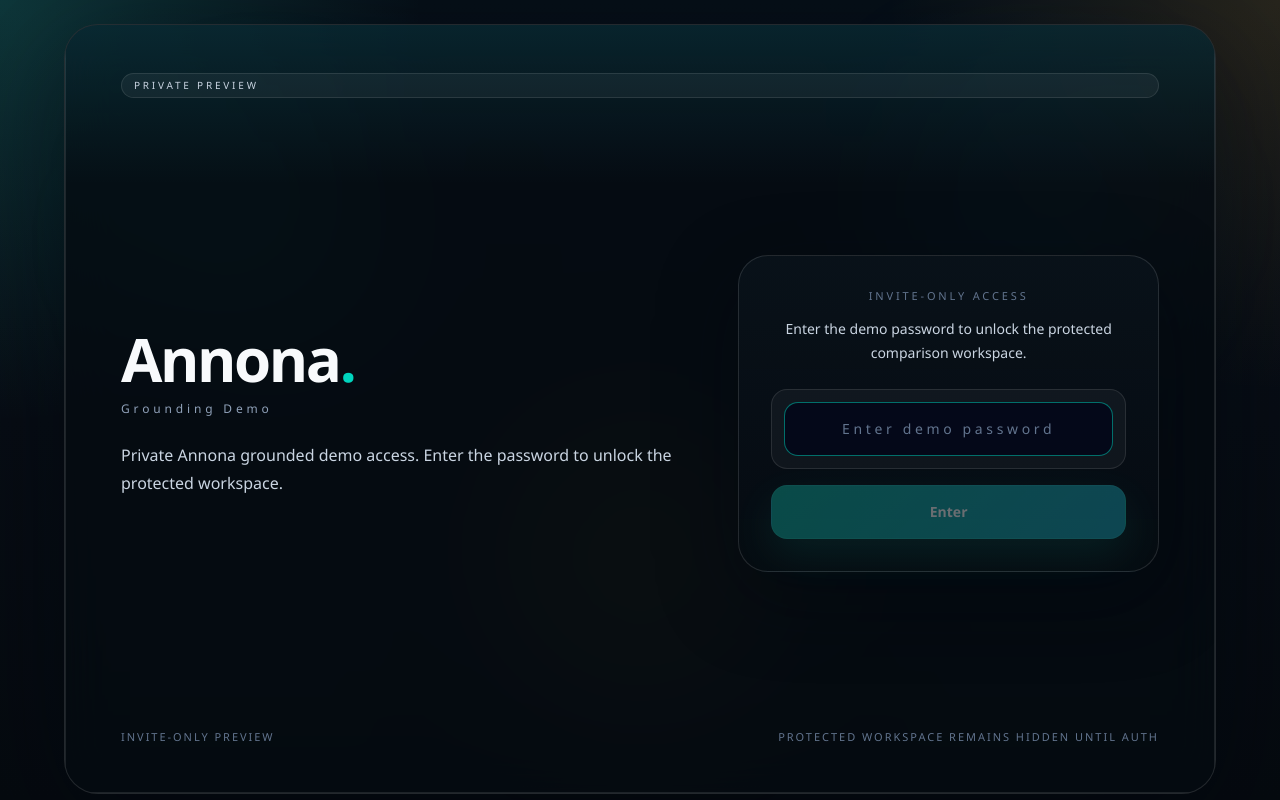
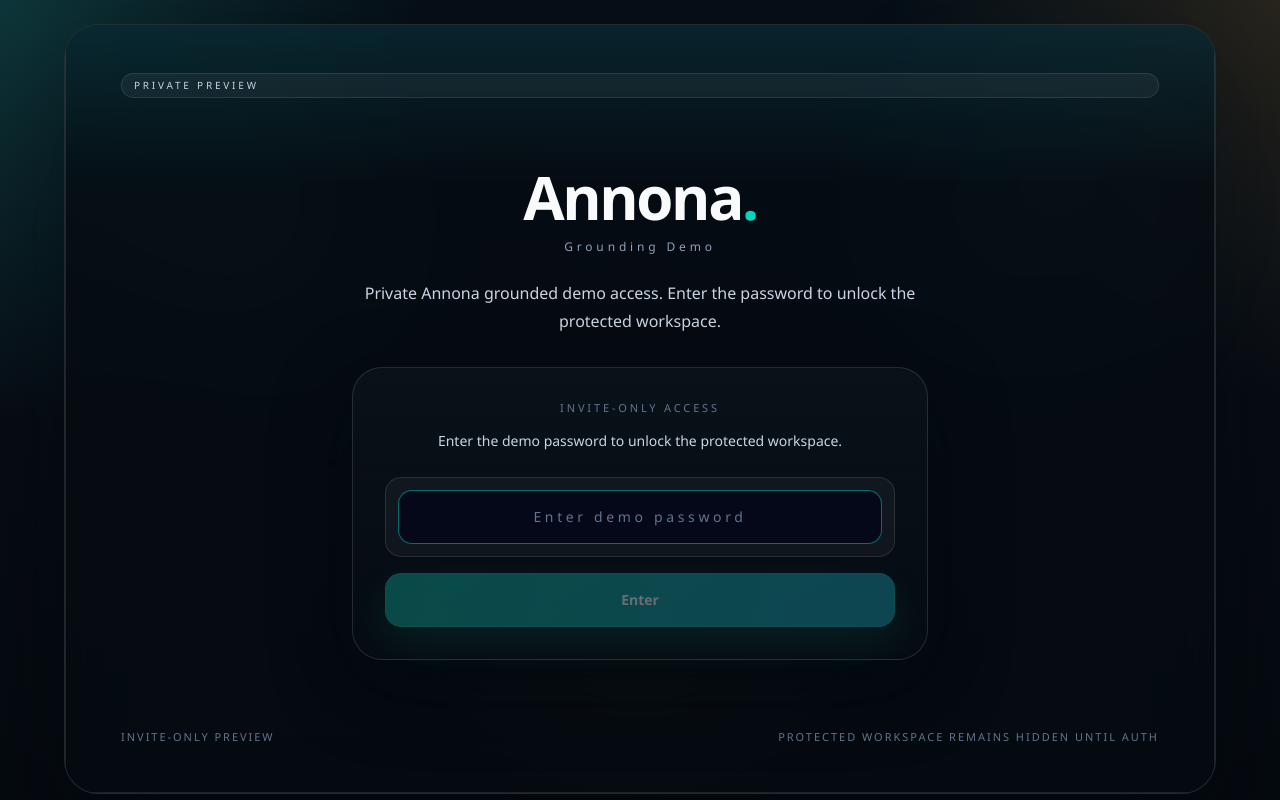
Before and after one commit to Supplie-AI/supplie-demo, a Next.js app: page / in a window 1280 px wide. Built offline with nearby package versions, Linux system fonts and the light colour scheme; no server answers.

Commit message:
Center locked password gate controls

```diff
--- a/components/PasswordGate.tsx
+++ b/components/PasswordGate.tsx
@@ -74,8 +74,8 @@ export function PasswordGate({ onAuth }: PasswordGateProps) {
               Private Preview
             </div>
 
-            <div className="grid flex-1 items-center gap-10 py-10 lg:grid-cols-[1.15fr_0.85fr] lg:gap-12 lg:py-12">
-              <div className="mx-auto flex w-full max-w-2xl flex-col justify-center text-center lg:mx-0 lg:text-left">
+            <div className="flex flex-1 items-center justify-center py-10 lg:py-12">
+              <div className="mx-auto flex w-full max-w-3xl flex-col items-center justify-center text-center">
                 <div className="text-4xl font-semibold tracking-[-0.04em] text-slate-50 sm:text-5xl lg:text-6xl">
                   Annona<span className="text-teal-400">.</span>
                 </div>
@@ -86,15 +86,13 @@ export function PasswordGate({ onAuth }: PasswordGateProps) {
                   Private Annona grounded demo access. Enter the password to
                   unlock the protected workspace.
                 </p>
-              </div>
-
-              <div className="mx-auto w-full max-w-xl rounded-[30px] border border-white/12 bg-[linear-gradient(180deg,rgba(9,18,26,0.96),rgba(6,12,18,0.88))] p-6 shadow-[0_24px_80px_rgba(2,6,14,0.42)] sm:p-8">
+                <div className="mt-8 w-full max-w-xl rounded-[30px] border border-white/12 bg-[linear-gradient(180deg,rgba(9,18,26,0.96),rgba(6,12,18,0.88))] p-6 shadow-[0_24px_80px_rgba(2,6,14,0.42)] sm:p-8">
                   <div className="mb-6 text-center">
                     <div className="text-[11px] uppercase tracking-[0.26em] text-slate-500">
                       Invite-only access
                     </div>
                     <p className="mt-3 text-sm leading-6 text-slate-300">
-                    Enter the demo password to unlock the protected comparison
+                      Enter the demo password to unlock the protected
                       workspace.
                     </p>
                   </div>
@@ -134,6 +132,7 @@ export function PasswordGate({ onAuth }: PasswordGateProps) {
                   </form>
                 </div>
               </div>
+            </div>
 
             <div className="flex items-center justify-between gap-4 text-[11px] uppercase tracking-[0.18em] text-slate-500">
               <span>Invite-only preview</span>
```
Lines whose indentation alone changed are shown as unchanged.
